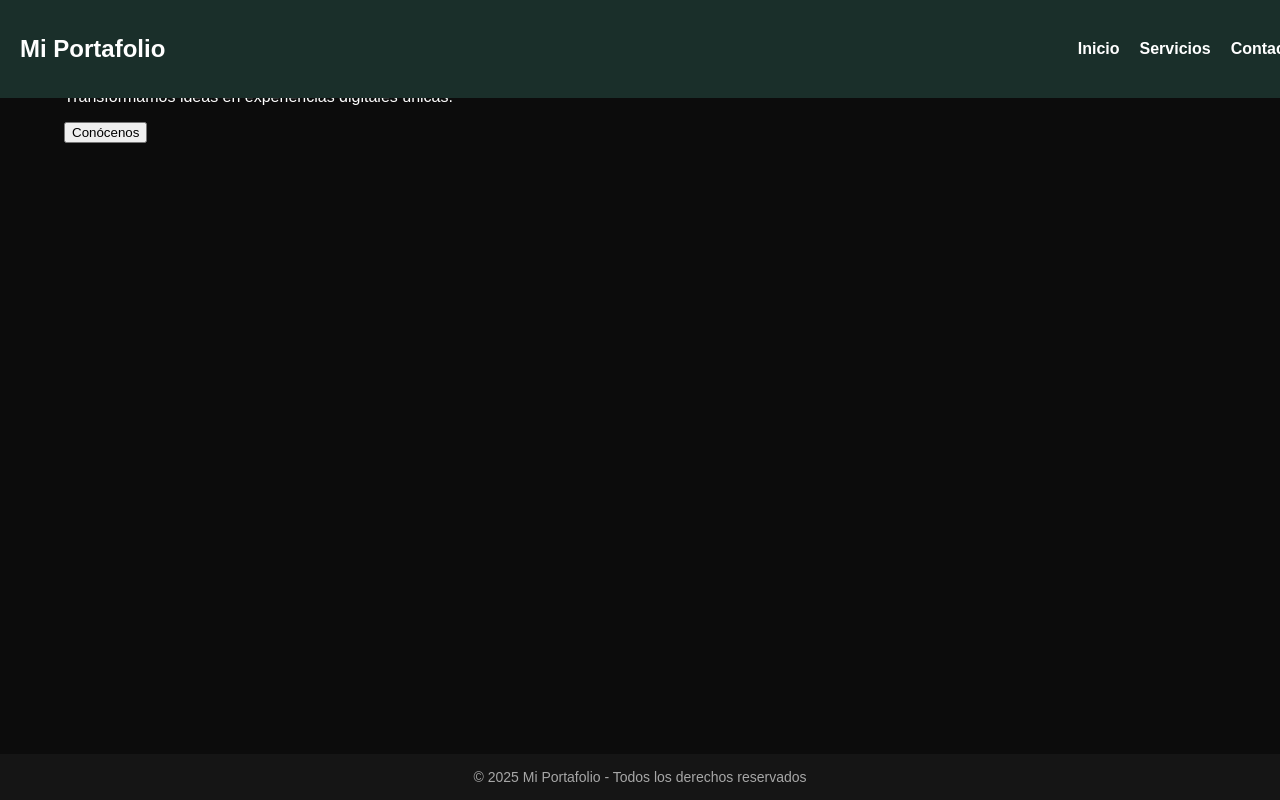
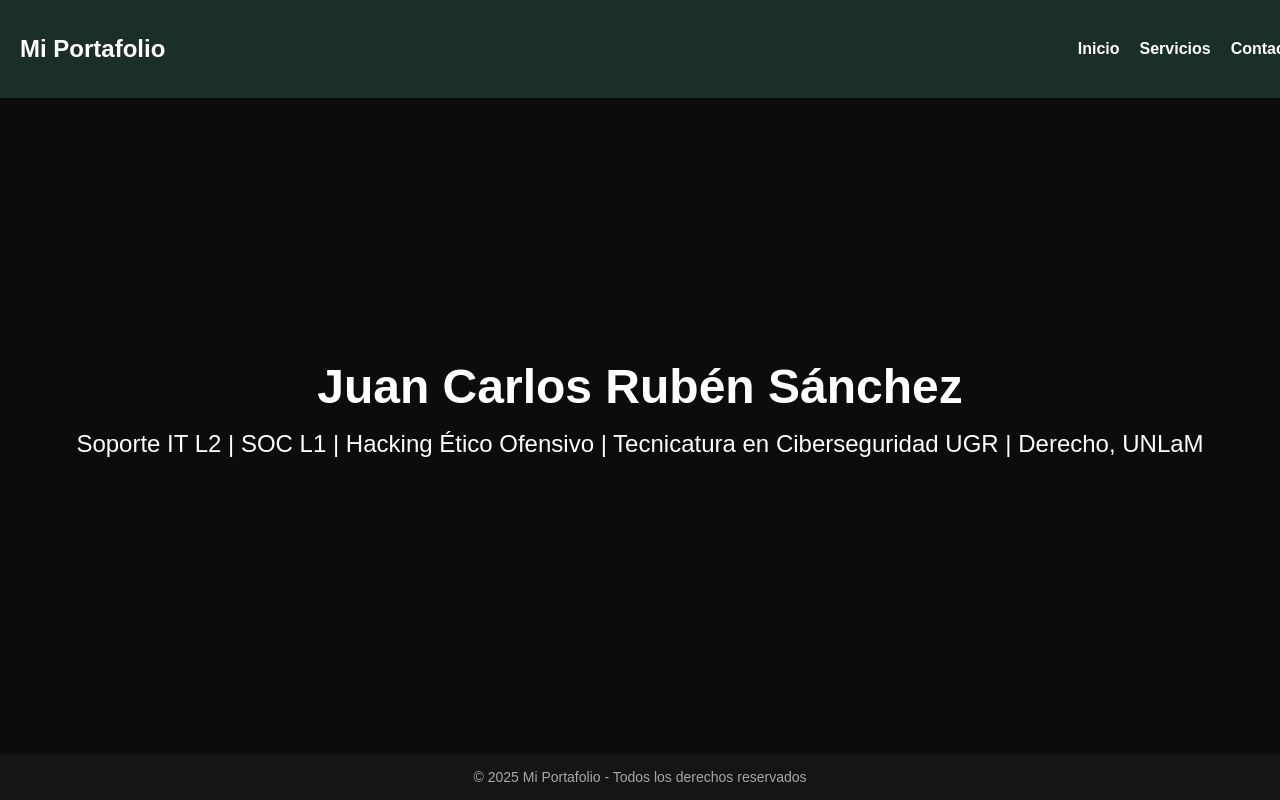
Before and after one commit to GiaWong/Portafolio_JC, a Next.js app: page / in a window 1280 px wide. Shown: the top 800 px of the page. Built offline with nearby package versions, Linux system fonts and the light colour scheme.

Commit message:
feat: agrego comportamiento al Header

```diff
--- a/package.json
+++ b/package.json
@@ -10,6 +10,7 @@
   },
   "dependencies": {
     "firebase": "^11.3.1",
+    "framer-motion": "^12.4.7",
     "next": "15.1.7",
     "react": "^19.0.0",
     "react-dom": "^19.0.0",
--- a/src/components/layout/Header.js
+++ b/src/components/layout/Header.js
@@ -0,0 +1,25 @@
+import { motion } from 'framer-motion';
+import styles from '@/styles/Header.module.css';
+
+const Header = () => {
+  return (
+    <header className={styles.header}>
+      <motion.div
+        initial={{ opacity: 0, y: -50 }}
+        animate={{ opacity: 1, y: 0 }}
+        transition={{ duration: 1 }}
+      >
+        <h1 className={styles.title}>Juan Carlos Rubén Sánchez</h1>
+      </motion.div>
+      <motion.div
+        initial={{ opacity: 0 }}
+        animate={{ opacity: 1 }}
+        transition={{ delay: 1, duration: 1 }}
+      >
+        <p className={styles.subtitle}>Soporte IT L2 | SOC L1 | Hacking Ético Ofensivo | Tecnicatura en Ciberseguridad UGR | Derecho, UNLaM </p>
+      </motion.div>
+    </header>
+  );
+};
+
+export default Header;
--- a/src/pages/index.js
+++ b/src/pages/index.js
@@ -1,6 +1,7 @@
 import Head from "next/head";
 import Layout from "@/components/layout/Layout";
 import HeroSection from "@/components/layout/HeroSection";
+import Header from '@/components/layout/Header';
 
 export default function Home() {
   return (
@@ -11,6 +12,7 @@ export default function Home() {
       </Head>
 
       {/* Sección Hero */}
+      <Header />
       <HeroSection />
     </Layout>
   );
--- /dev/null
+++ b/src/styles/Header.module.css
@@ -0,0 +1,20 @@
+.header {
+    display: flex;
+    flex-direction: column;
+    align-items: center;
+    justify-content: center;
+    height: 100vh;
+    background-color: #0C0C0C; /* Color de fondo */
+    color: #FFFFFF; /* Color del texto */
+    text-align: center;
+  }
+
+  .title {
+    font-size: 3rem;
+    margin: 0;
+  }
+
+  .subtitle {
+    font-size: 1.5rem;
+    margin-top: 1rem;
+  }
--- a/src/styles/globals.css
+++ b/src/styles/globals.css
@@ -14,6 +14,21 @@ html,
 body {
   max-width: 100vw;
   overflow-x: hidden;
+  margin: 0;
+  padding: 0;
+  box-sizing: border-box;
+}
+
+*,
+*::before,
+*::after {
+  box-sizing: inherit;
+}
+
+#__next {
+  display: flex;
+  flex-direction: column;
+  min-height: 100vh;
 }
 
 body {
```
Also changed, not shown: 1 other file (tests, documents, lock files or other folders).
